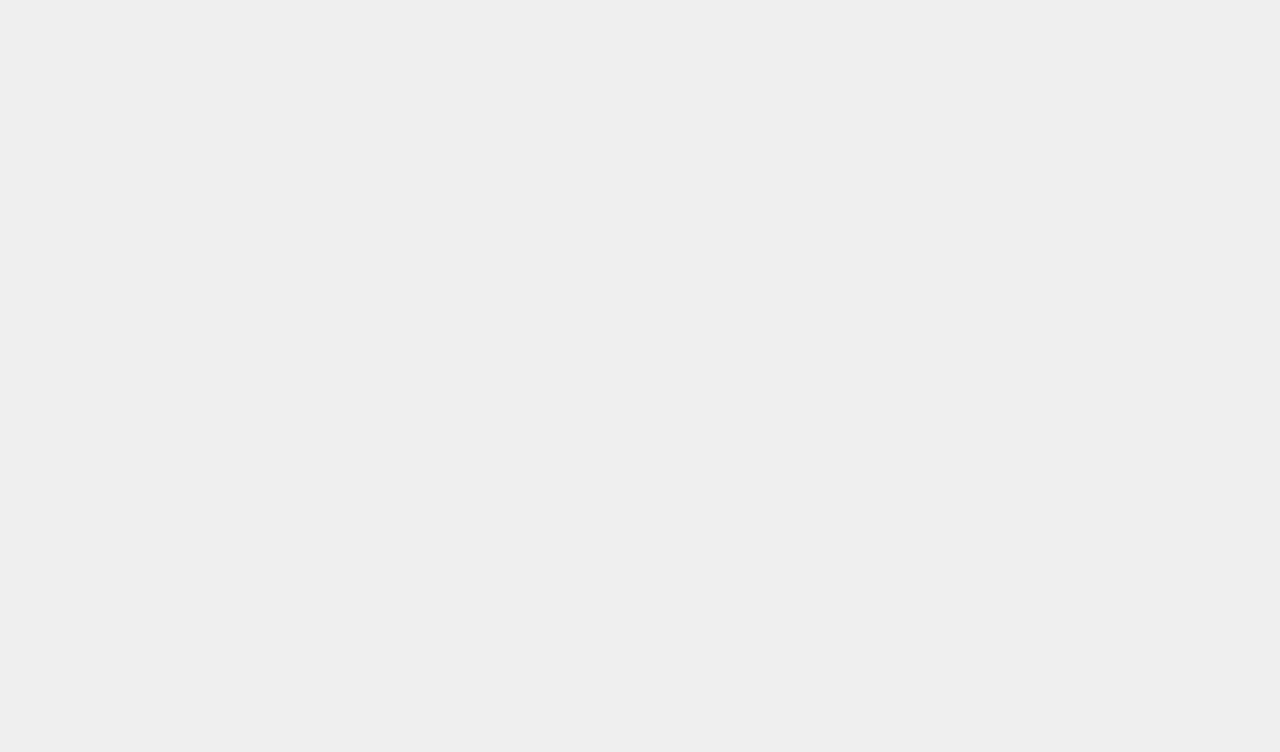
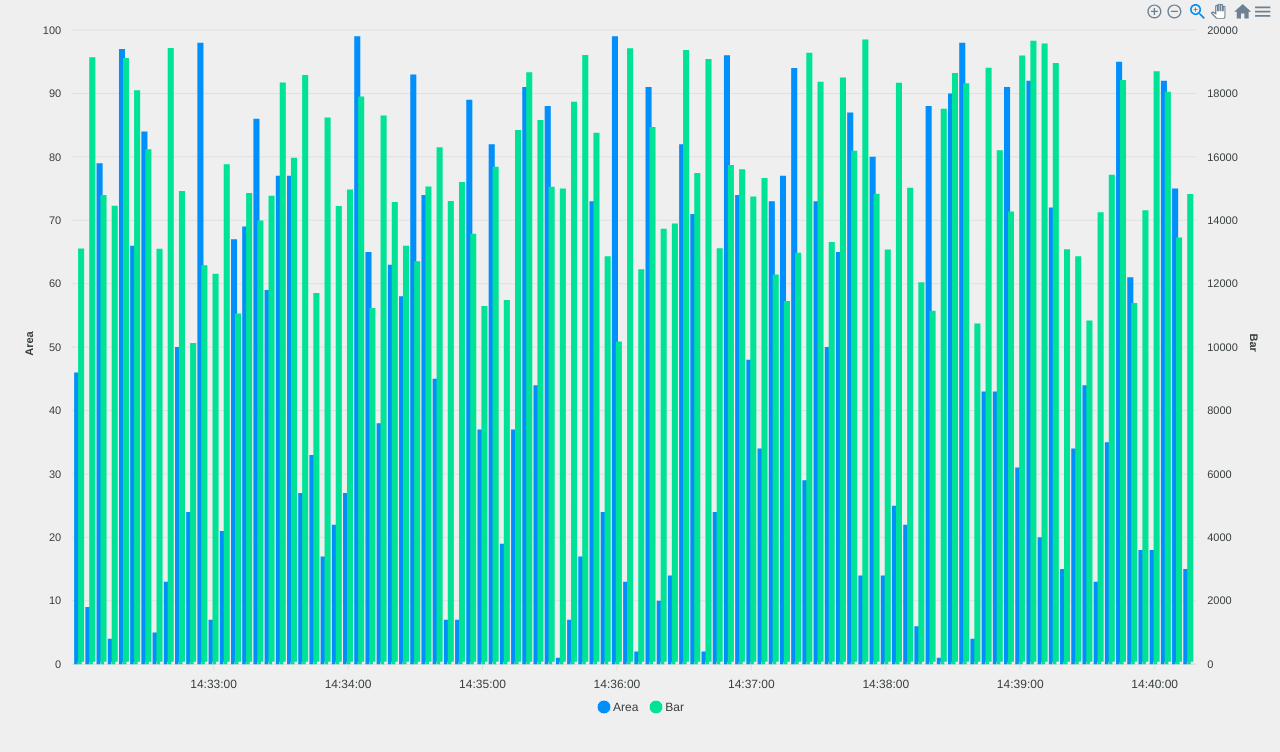
Before and after one commit to salmontaker/area-info, a React (Create React App) app: page / in a window 1280 px wide. Shown: the top 752 px of the page. Built offline with nearby package versions, Linux system fonts and the light colour scheme.

Commit message:
feat: 시계열 차트 구현

```diff
--- /dev/null
+++ b/src/components/TimeSeriesChart.tsx
@@ -0,0 +1,64 @@
+import { useEffect, useState } from 'react'
+import ReactApexChart from 'react-apexcharts'
+
+import { DataContext } from '../context/DataContext'
+import { useCustomContext } from '../hooks/useCustomContext'
+
+interface ConvertedData {
+  timestamp: string
+  id: string
+  value_area: number
+  value_bar: number
+}
+
+function TimeSeriesChart() {
+  const [data, setData] = useState<ConvertedData[]>([])
+  const { dataService } = useCustomContext(DataContext)
+
+  useEffect(() => {
+    const convertedData = Object.entries(dataService.getData()).map(
+      ([timestamp, { id, value_area, value_bar }]) => ({
+        timestamp,
+        id,
+        value_area,
+        value_bar,
+      })
+    )
+    setData(convertedData)
+  }, [])
+
+  return (
+    <>
+      <ReactApexChart
+        width={'100%'}
+        height={'90%'}
+        options={{
+          chart: { type: 'line' },
+          labels: data.map((item) => item.timestamp),
+          xaxis: {
+            type: 'datetime',
+          },
+          yaxis: [
+            {
+              title: {
+                text: 'Area',
+              },
+            },
+            {
+              opposite: true,
+              title: {
+                text: 'Bar',
+              },
+            },
+          ],
+        }}
+        series={[
+          { name: 'Area', type: 'column', data: data.map((item) => item.value_area) },
+          { name: 'Bar', type: 'column', data: data.map((item) => item.value_bar) },
+        ]}
+      />
+    </>
+  )
+}
+
+export default TimeSeriesChart
--- /dev/null
+++ b/src/pages/MainPage.styled.ts
@@ -0,0 +1,6 @@
+import styled from 'styled-components'
+
+export const Wrapper = styled.div`
+  width: 100vw;
+  height: 100vh;
+`
--- a/src/pages/MainPage.tsx
+++ b/src/pages/MainPage.tsx
@@ -1,5 +1,13 @@
+import TimeSeriesChart from '../components/TimeSeriesChart'
+
+import * as S from './MainPage.styled'
+
 function MainPage() {
-  return <div></div>
+  return (
+    <S.Wrapper>
+      <TimeSeriesChart />
+    </S.Wrapper>
+  )
 }
 
 export default MainPage
```
